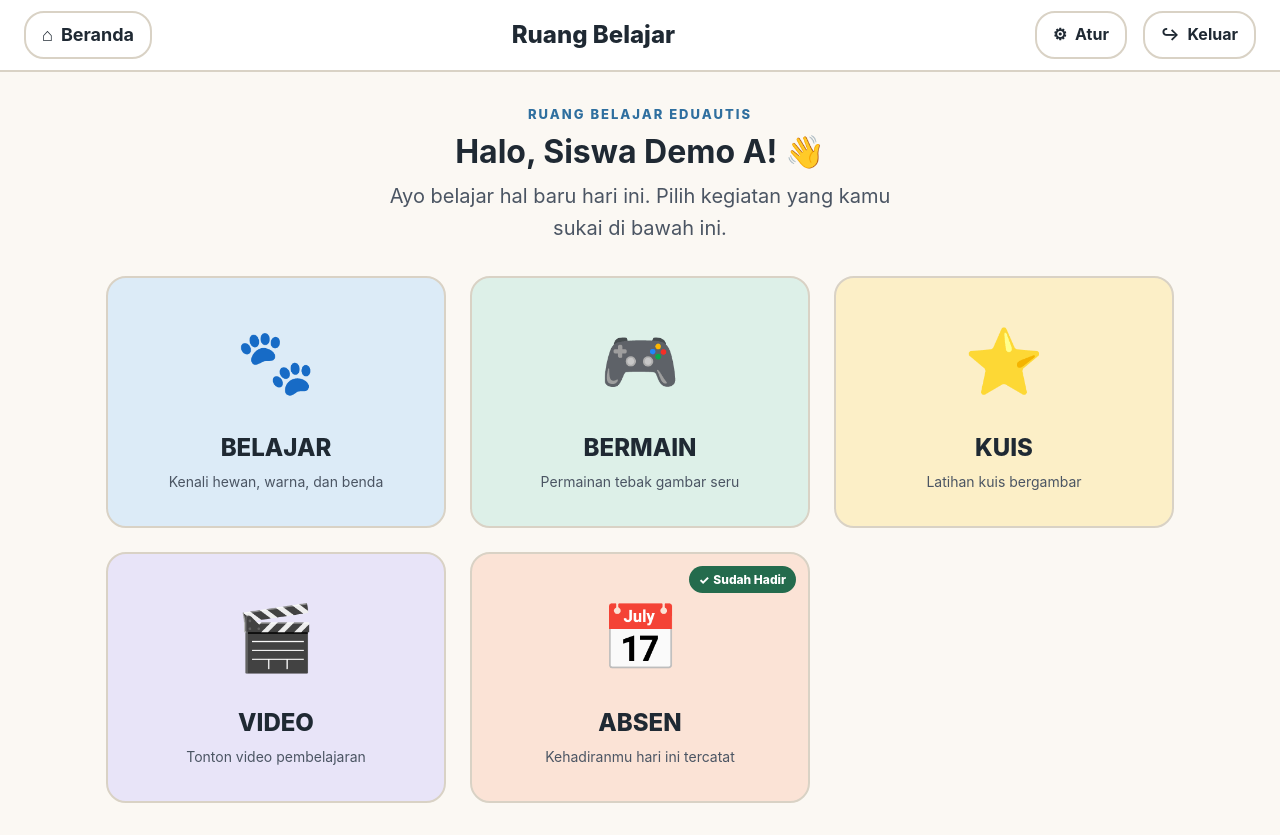
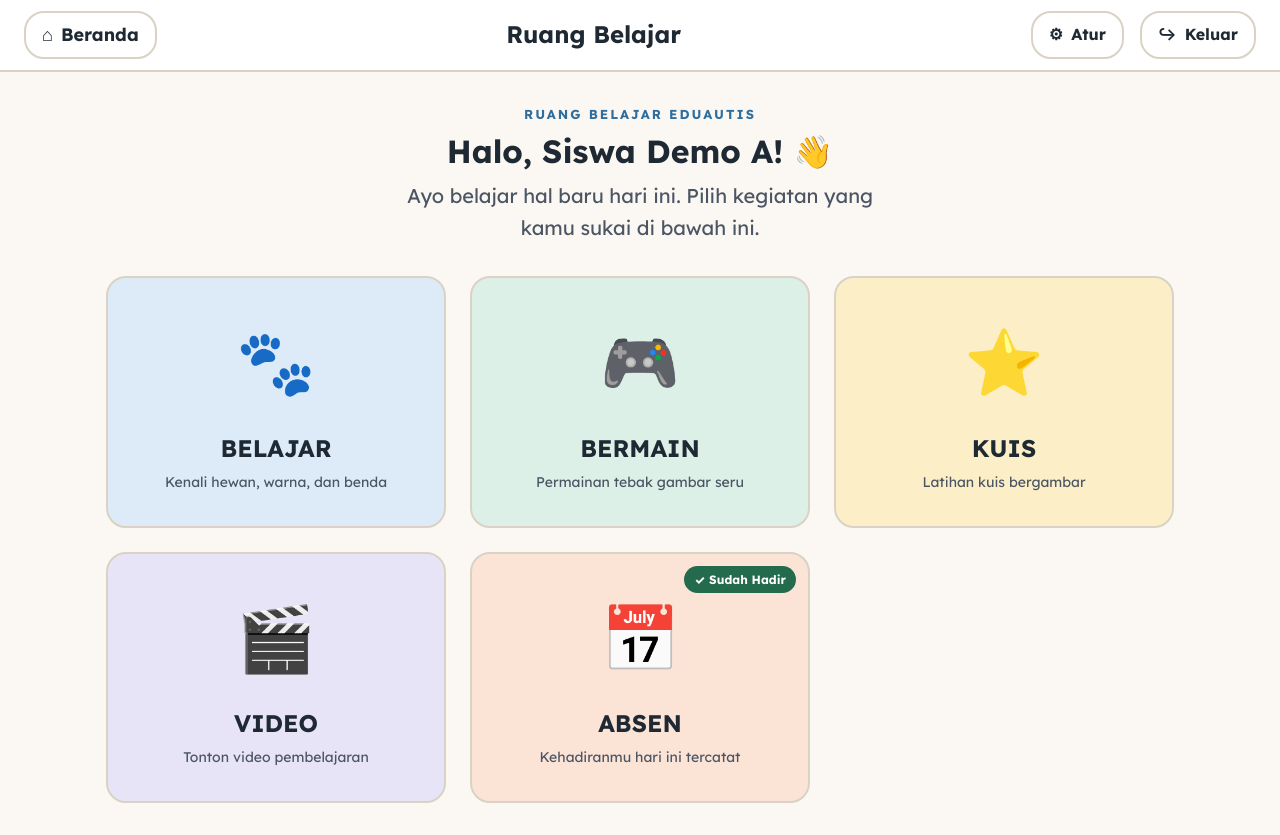
Before and after one commit to SirHosen/elearning-autism, a Laravel app: page /beranda in a window 1280 px wide. Run offline with Laravel 12, Linux system fonts and the light colour scheme; a user stored in the database is signed in; data comes from the database, SQL or seed files in the repository; some libraries are stand-ins or nearby versions.

Commit message:
feat(a11y): implement 4-weight local Lexend, friendly error pages, 360px layout guard, and zero-CDN check

```diff
--- a/public/css/base.css
+++ b/public/css/base.css
@@ -1,3 +1,36 @@
+/* Font Lexend Self-Hosted (4 Bobot) */
+@font-face {
+  font-family: 'Lexend';
+  font-style: normal;
+  font-weight: 400;
+  font-display: swap;
+  src: url('/fonts/lexend/lexend-400.woff2') format('woff2');
+}
+
+@font-face {
+  font-family: 'Lexend';
+  font-style: normal;
+  font-weight: 500;
+  font-display: swap;
+  src: url('/fonts/lexend/lexend-500.woff2') format('woff2');
+}
+
+@font-face {
+  font-family: 'Lexend';
+  font-style: normal;
+  font-weight: 600;
+  font-display: swap;
+  src: url('/fonts/lexend/lexend-600.woff2') format('woff2');
+}
+
+@font-face {
+  font-family: 'Lexend';
+  font-style: normal;
+  font-weight: 700;
+  font-display: swap;
+  src: url('/fonts/lexend/lexend-700.woff2') format('woff2');
+}
+
 /* Reset dan Dasar Sensory-Safe */
 *, *::before, *::after {
   box-sizing: border-box;
--- a/public/css/layouts.css
+++ b/public/css/layouts.css
@@ -115,3 +115,23 @@
     border-bottom: var(--border) solid var(--line);
   }
 }
+
+/* Layout Guard: Menjamin tidak ada overflow horizontal pada viewport 360px */
+html, body {
+  overflow-x: hidden;
+  max-width: 100vw;
+}
+
+@media (max-width: 480px) {
+  .student-container {
+    padding: var(--sp-2) var(--sp-1);
+  }
+
+  .student-header {
+    padding: 0 var(--sp-2);
+  }
+
+  .student-header-title {
+    font-size: 1.125rem;
+  }
+}
--- a/vite.config.js
+++ b/vite.config.js
@@ -9,8 +9,8 @@ export default defineConfig({
             input: ['resources/css/app.css', 'resources/js/app.js'],
             refresh: true,
             fonts: [
-                bunny('Instrument Sans', {
-                    weights: [400, 500, 600],
+                bunny('Lexend', {
+                    weights: [400, 500, 600, 700],
                 }),
             ],
         }),
```
Also changed, not shown: resources/css/base.css (+33 -0 lines), resources/css/layouts.css (+20 -0 lines), resources/views/errors/404.blade.php (added, +27 -0 lines), resources/views/errors/500.blade.php (added, +27 -0 lines), tests/Feature/AccessibilityAndErrorPagesTest.php (added, +92 -0 lines), public/fonts/lexend/lexend-400-normal-CwRJVcUA.woff2 (added), public/fonts/lexend/lexend-400.woff2 (added), public/fonts/lexend/lexend-500-normal-Dl-X5nog.woff2 (added), public/fonts/lexend/lexend-500.woff2 (added), public/fonts/lexend/lexend-600-normal-DdvlkEkX.woff2 (added), public/fonts/lexend/lexend-600.woff2 (added), public/fonts/lexend/lexend-700-normal-DqO8md6r.woff2 (added), public/fonts/lexend/lexend-700.woff2 (added).
